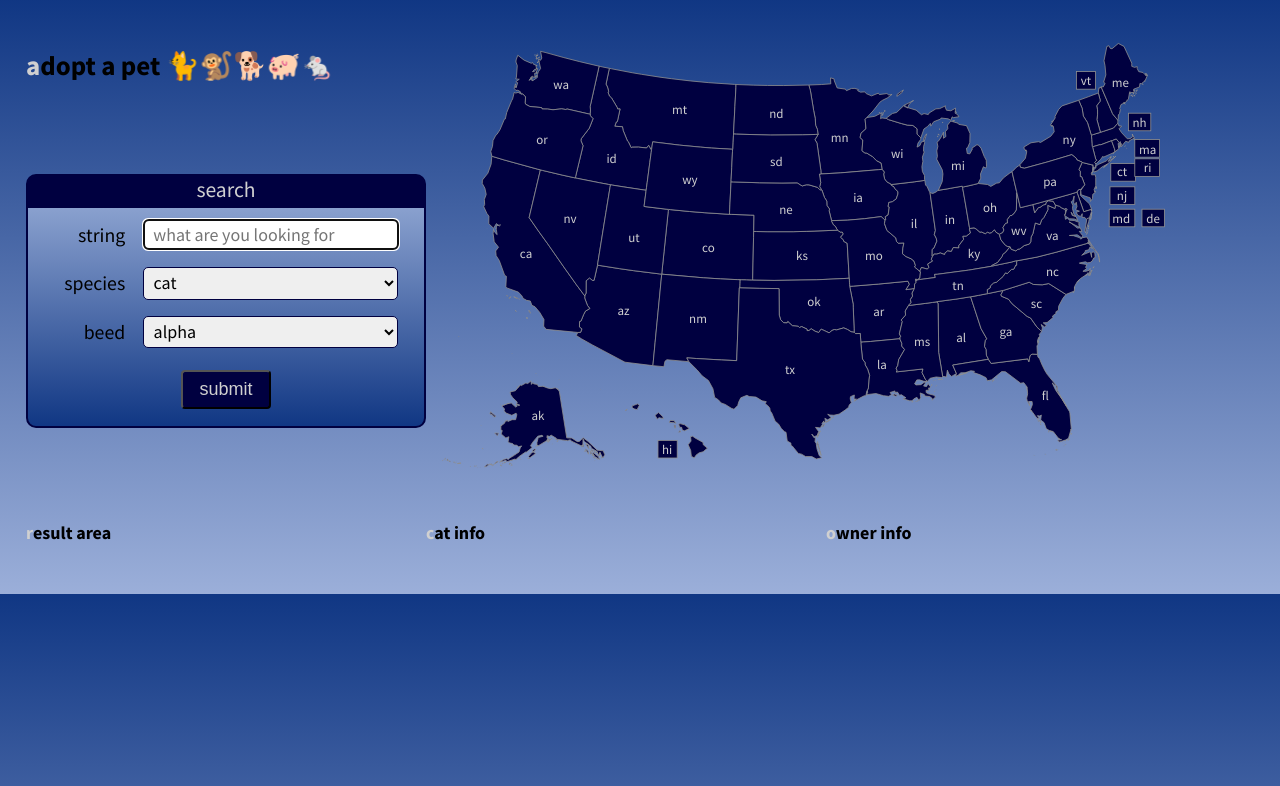
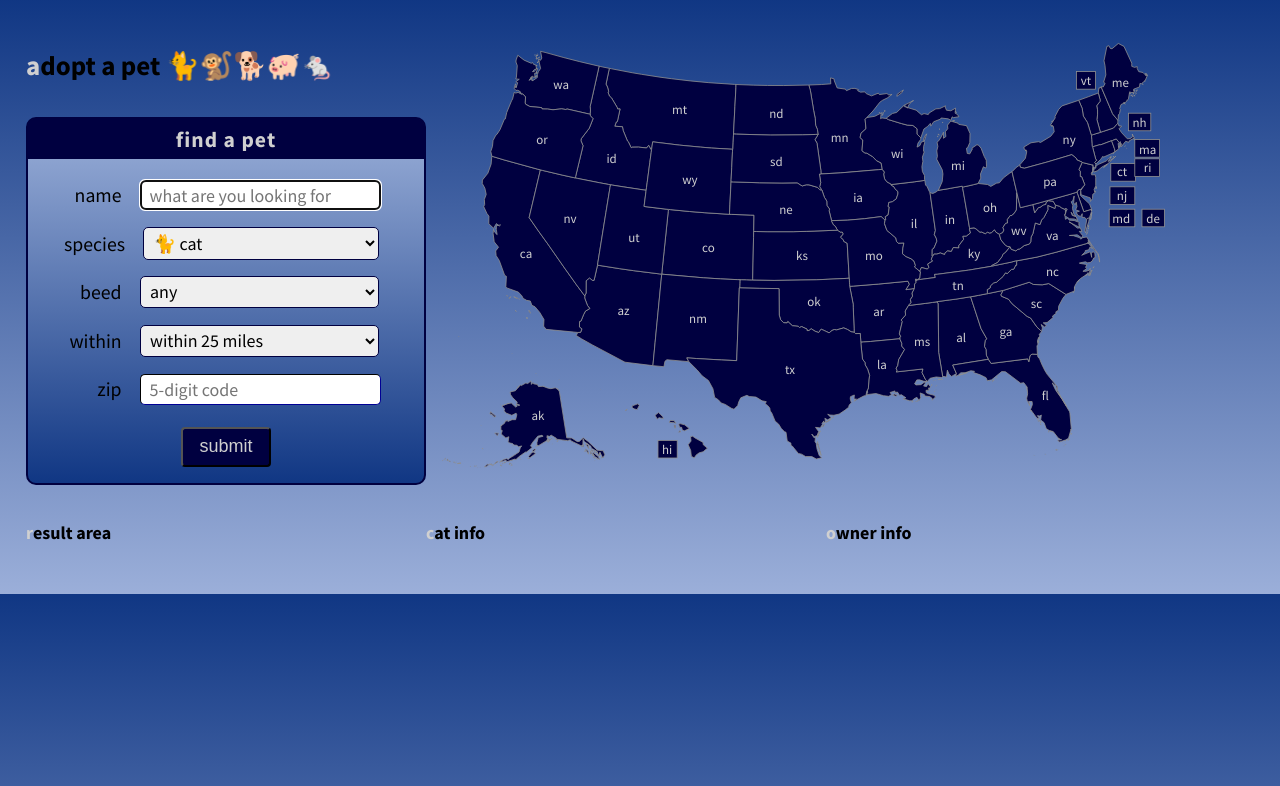
Before and after one commit to timotholt/sba308a, a plain HTML site: page index.html in a window 1280 px wide. Drawn offline with Linux system fonts and the light colour scheme.

Commit message:
finalized form

```diff
--- a/index.html
+++ b/index.html
@@ -52,7 +52,7 @@
         border: 2px solid var(--primary-background-color);
         padding: 0em;
         margin: 0em;
-        align-items: center;
+        /* align-items: center; */
         border-radius: 10px;
     }
 
@@ -60,11 +60,15 @@
         background-color: var(--primary-background-color);
         color: var(--primary-color);
         font-size: 1.2em;
+        letter-spacing: 0.05em;
+        font-weight: bold;
         text-align: center;
-        /* align-items: center; */
-        /* justify-content: center; */
         border-radius: 5px 5px 0px 0px;
-        padding: 0em 2em 0.2em 2em;
+        padding: 0.3em 2em 0.3em 2em;
+    }
+
+    .spacerRow {
+        height: 0.5em;
     }
 
     .formRow, .formSubmitRow {
@@ -89,6 +93,7 @@
 
     .formRowRightCol {
         width: 80%;
+        padding-right: 1em;
     }
 
     .formLabel {
@@ -154,11 +159,12 @@
         <div class id="searchFormColumn">
             <form id="searchForm">
                 <!-- Title of form -->
-                <div class="formTitle">search</div>
+                <div class="formTitle">find a pet</div>
                 <!-- Line #1 -->
+                <div class="spacerRow"></div>
                 <div class="formRow">
                     <div class="formRowLeftCol">
-                        <label class="formLabel" for="searchInput">string</label>
+                        <label class="formLabel" for="searchInput">name</label>
                     </div>
                     <div class="formRowRightCol">
                         <input class="formTextBox" name="searchInput" id="searchInput" type="text" autofocus placeholder="what are you looking for">
@@ -171,8 +177,11 @@
                     </div>
                     <div class="formRowRightCol">
                         <select name="dropDownSpecies" class="formDropdown" id="species">
-                            <option>cat</option>
-                            <option>dog</option>
+                            <option>&#128008;&nbsp;cat</option>
+                            <option>&#128021;&nbsp;dog</option>
+                            <option>&#128014;&nbsp;horse</option>
+                            <option>&#128022;&nbsp;pig</option>
+                            <option>&#128018;&nbsp;monkey</option>
                         </select>
                     </div>
                 </div>
@@ -183,7 +192,7 @@
                     </div>
                     <div class="formRowRightCol">
                         <select name="dropDownBreed" class="formDropdown" id="breed">
-                            <option>alpha</option>
+                            <option>any</option>
                             <option>beta</option>
                             <option>gamma</option>
                             <option>delta</option>
@@ -191,6 +200,32 @@
                         </select>
                     </div>
                 </div>
+                <!-- Line #4 -->
+                <div class="formRow">
+                    <div class="formRowLeftCol">
+                        <label for="dropDownDistance" class="formLabel">within</label>
+                    </div>
+                    <div class="formRowRightCol">
+                        <select name="dropDownDistance" class="formDropdown" id="distance">
+                            <option>within 25 miles</option>
+                            <option>within 50 miles</option>
+                            <option>within 100 miles</option>
+                            <option>within 250 miles</option>
+                            <option>within 500 miles</option>
+                            <option>no limit</option>
+                        </select>
+                    </div>
+                </div>
+                <!-- Line #5 -->
+                <div class="formRow">
+                    <div class="formRowLeftCol">
+                        <label for="dropDownBreed" class="formLabel">zip</label>
+                    </div>
+                    <div class="formRowRightCol">
+                        <input class="formTextBox" name="searchInput" id="searchInput" type="text" autofocus placeholder="5-digit code">
+                    </div>
+                </div>
+
                 <div class="formSubmitRow">
                     <button id="searchFormSubmitButton" type="submit" value="submit">submit</button>
                 </div>
```
